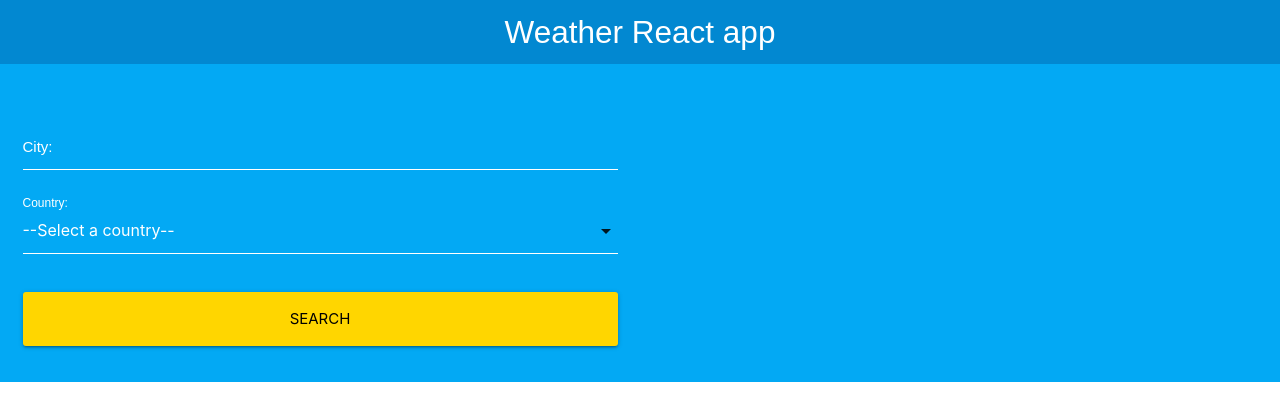
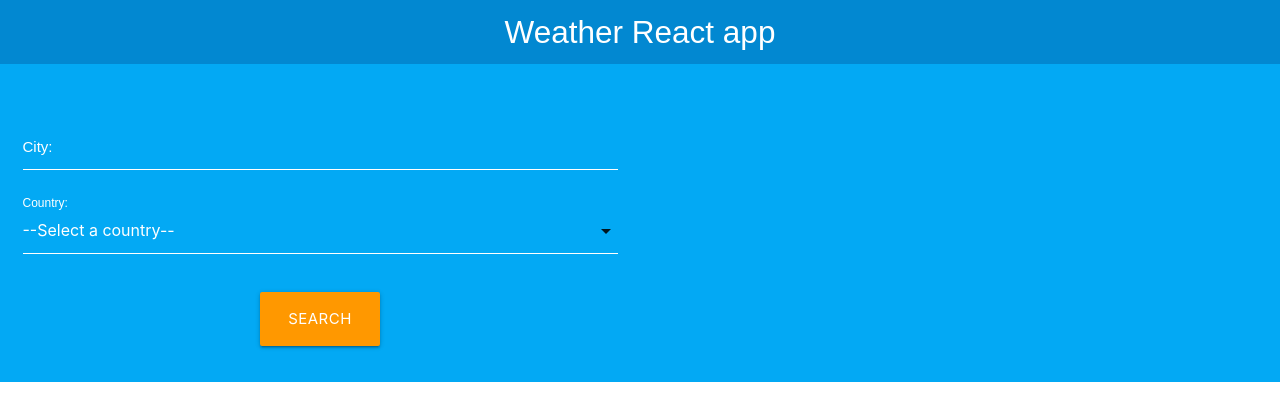
Before and after one commit to alejandroPolak-1/Weather, a React (Create React App) app: page / in a window 1280 px wide. Shown: the top 420 px of the page. Built offline with nearby package versions, Linux system fonts and the light colour scheme.

Commit message:
[change] input for button

```diff
--- a/src/components/Form.js
+++ b/src/components/Form.js
@@ -68,12 +68,15 @@ const Form = ({ search, setSearch, setConsult }) => {
         <label htmlFor="country"> Country: </label>
       </div>
 
-      <div className="input-field col s12">
-        <input
+      <div className="input-field col s12 center">
+        <button
           type="submit"
-          value="Search"
-          className="waves-effect waves-dark btn-large btn-block yellow accent-4"
-        />
+          className="waves-effect waves-yellow btn-large orange"
+          // className="waves-effect waves-dark btn-large btn-button-big yellow accent-4"
+          onChange={handleChange}
+        >
+          Search
+        </button>
       </div>
     </form>
   )
--- a/src/components/Weather.js
+++ b/src/components/Weather.js
@@ -16,11 +16,15 @@ const kelvin= 273.15;
       <div className="black-text">
         <h2>The Weather of {name} is: </h2>
         <p className="temperatura">
-          {parseFloat(main.temp - kelvin,10).toFixed(2)} <span> &#x2103; </span></p>
+          { parseFloat(main.temp - kelvin,10).toFixed(2)} <span> &#x2103; </span></p>
         <p> Maximum temperature:
-        {parseFloat(main.temp_max - kelvin,10).toFixed(2)} <span> &#x2103; </span></p>
-        <p> Minimum temperature
-        {parseFloat(main.temp_min  - kelvin,10).toFixed(2)} <span> &#x2103; </span></p>
+        { parseFloat(main.temp_max - kelvin,10).toFixed(2)} <span> &#x2103; </span></p>
+        <p> Minimum temperature:
+        { parseFloat(main.temp_min - kelvin,10).toFixed(2)} <span> &#x2103; </span></p>
+        <p> Pressure:
+        { parseFloat(main.pressure).toFixed(0)} <span> hpa </span></p>
+        <p> Humidity:
+        { parseFloat(main.humidity).toFixed(2)} <span> % </span></p>
       </div>
     </div>
   )
```
